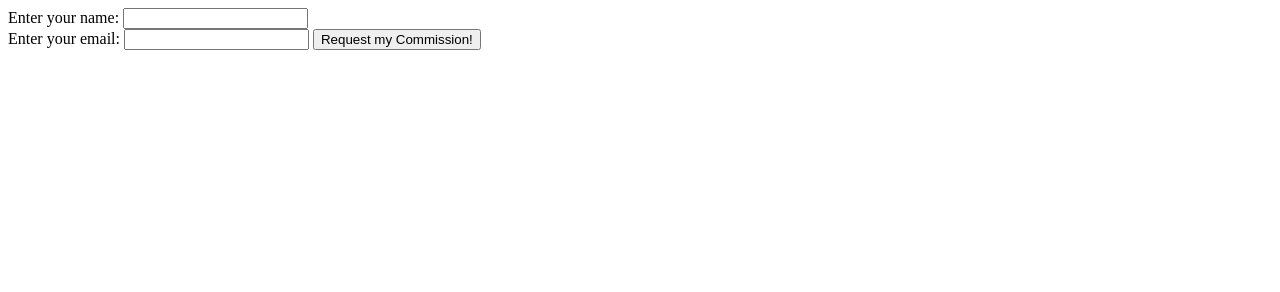
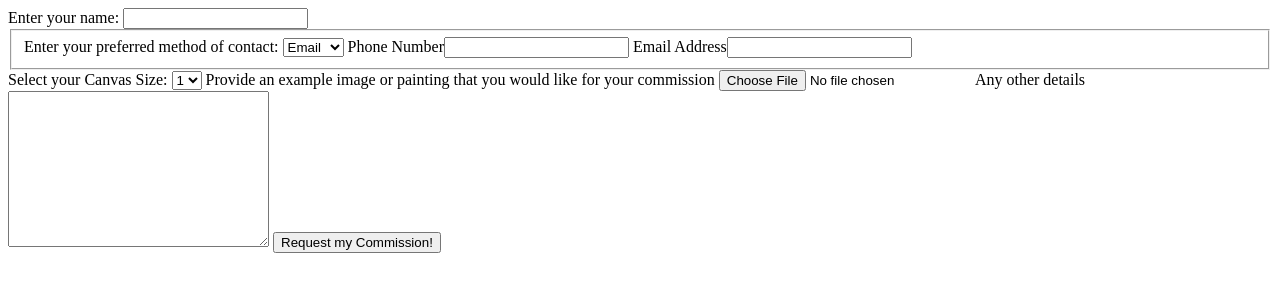
Before and after one commit to MaxwellKendall/node-form-processing, a website: page index.html in a window 1280 px wide. Drawn offline with Linux system fonts and the light colour scheme.

Commit message:
working api

```diff
--- a/index.html
+++ b/index.html
@@ -6,28 +6,50 @@
     <meta http-equiv="X-UA-Compatible" content="ie=edge">
     <title>Commission Request Form</title>
 </head>
+<body>
+    <form id="my-form" data-section-type="commission-form" id="commission-request-form" class="commission-request-form" onsubmit="return false">
+        <div data-section-type="commission-form" class="form-container">
+        <label for="name">Enter your name: </label><input type="text" name="name" id="name" required>
+        <fieldset>
+            <label for="preferredContact">Enter your preferred method of contact: </label>
+            <select name="preferredContact">
+                <option value="email">Email</option>
+                <option value="phone">Phone</option>
+            </select>
+            <label for="phone">Phone Number</label><input type="tel" name="phone" id="phone">
+            <label for="email">Email Address</label><input type="email" name="email" id="email">
+        </fieldset>
+        <label for="canvas">Select your Canvas Size: </label>
+            <select name="canvas">
+                <option value="1">1</option>
+                <option value="2">2</option>
+                <option value="3">3</option>
+                <option value="4">4</option>
+                <option value="5">5</option>
+                <option value="6">6</option>
+            </select>
+        <label for="file">Provide an example image or painting that you would like for your commission</label>
+        <input type="file" name="file" id="file">
+        <label for="details">Any other details</label>
+        <textarea name="details" id="details" cols="30" rows="10"></textarea>
+        <button id="commission-request-form" type="submit">Request my Commission!</button>
+    </form>
+</body>
 <script>
-    var sendEmail = (e) => {
-        var request = new XMLHttpRequest();
-        request.onreadystatechange = function() {
-            if (this.readyState == 4 && this.status == 200) {
-            window.alert('done');
-            }
-        };
-        request.open("POST", "http://localhost:3000/send-email", true);
-        request.setRequestHeader("Content-Type", "application/json");
-        var test = {};
-        test.abc = "123";
-        request.send(JSON.stringify(test));
-    }
+    var handleSubmit = () => {
+        var form = document.getElementById('my-form');
+        var data = new FormData(form);
+        window.fetch('http://localhost:3000/send-email', {
+            method: 'POST',
+            redirect: 'follow',
+            referrerPolicy: 'no-referrer',
+            body: data
+        })
+        .then(() => {
+
+        });
+        return false;
+    };
+    document.getElementById('commission-request-form').addEventListener('click', handleSubmit);
 </script>
-<body>
-    <!-- <form action="https://adq3a1kj40.execute-api.us-east-1.amazonaws.com/TEST/ckendall-art-commission-request"> -->
-        <!-- <form data-section-type="commission-form" id="commission-request-form" class="commission-request-form" action="/pages/commission-request-confirmation" method="get"> -->
-            <div data-section-type="commission-form" id="commission-request-form" class="commission-request-form" action="/confirmation" method="get" onsubmit="sendEmail()">
-                <div data-section-type="commission-form" class="form-container">
-                <label for="name">Enter your name: </label> <input type="text" name="name" id="name" required="" /></div>
-                <label for="email">Enter your email: </label> <input type="email" name="email" id="email" required="" /> <input id="commission-request-form" type="submit" value="Request my Commission!" />
-            </div>
-</body>
 </html>
--- a/package.json
+++ b/package.json
@@ -13,6 +13,7 @@
   "dependencies": {
     "cors": "^2.8.5",
     "express": "^4.17.1",
+    "multer": "^1.4.2",
     "nodemailer": "^6.4.2",
     "nodemon": "^2.0.2"
   }
```
Also changed, not shown: index.js (+17 -32 lines), 1 other file.
